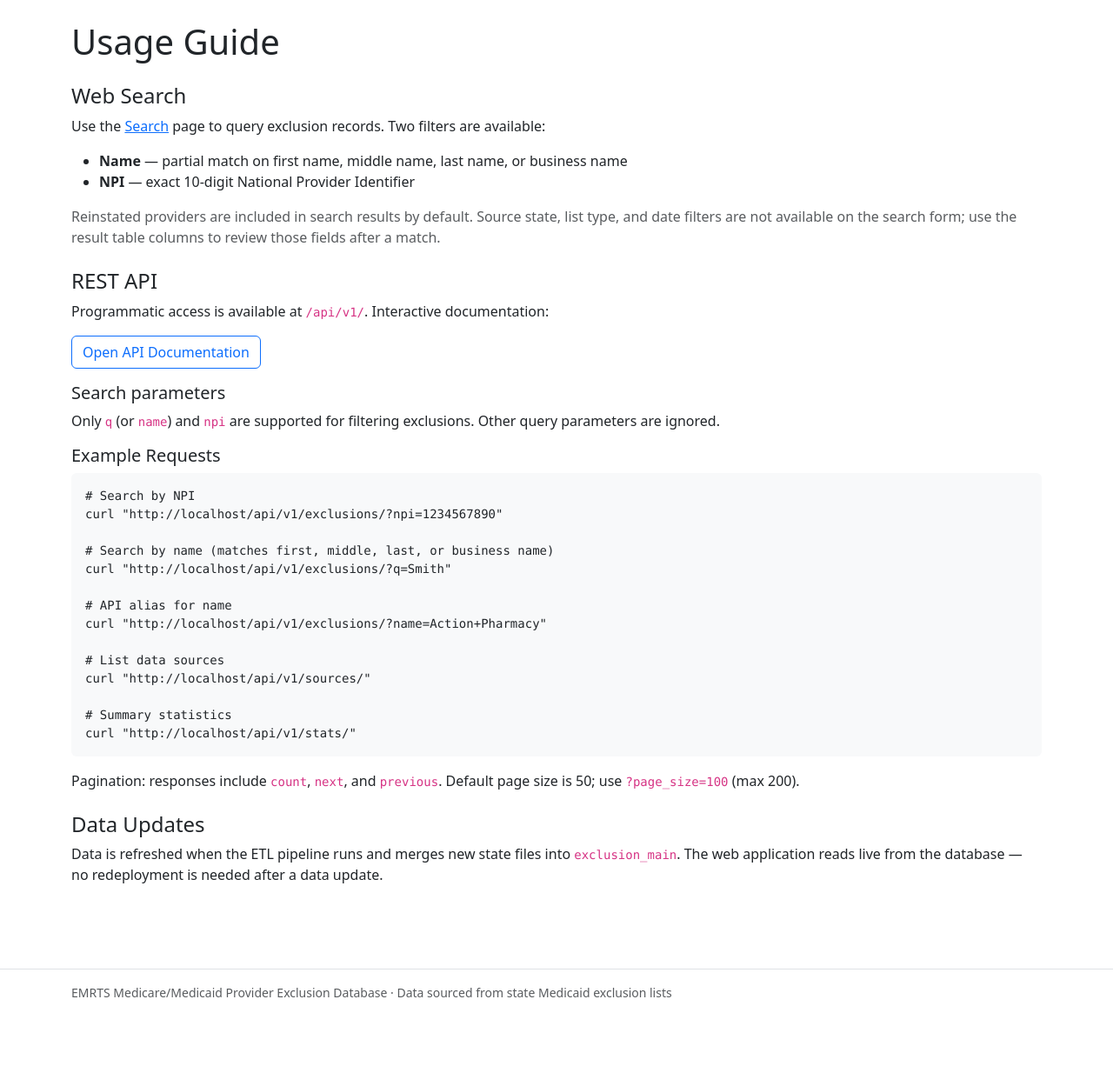
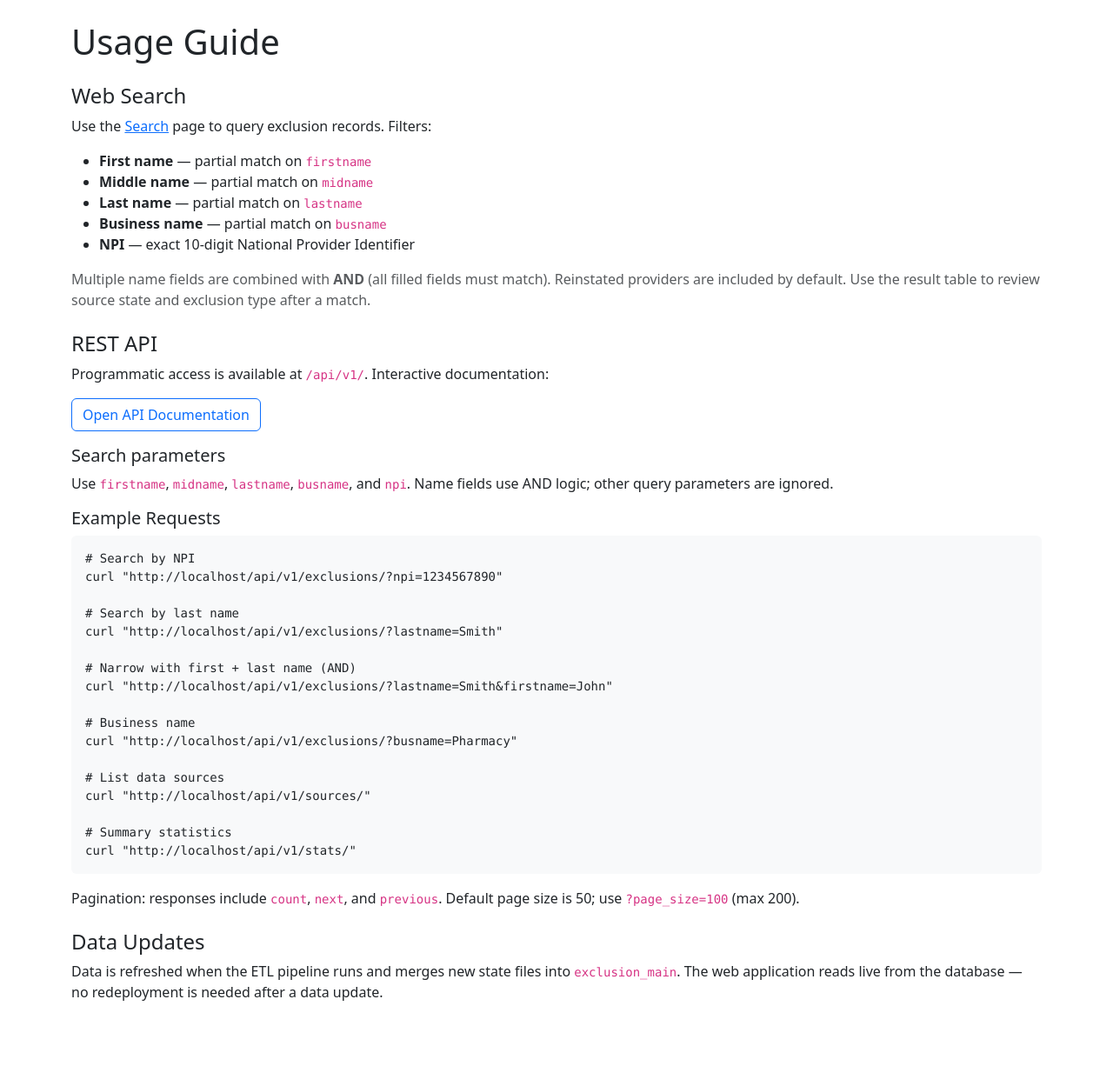
Before and after one commit to Xinzhuo-Li/exclusion-list, a Django app: page /usage/ in a window 1280 px wide. Shown: the part 56-1282 px from the top of the page at 87% size. Before the commit the page ends 1203 px from the top, so only its background shows below. Run offline with Django 5.2, Linux system fonts and the light colour scheme; parts of the project's set-up code (start-up, migrations or seed data) failed here and were passed over.

Commit message:
feat(web): four-field name search with AND logic and back-to-home link
Replace single q/name OR search with firstname, midname, lastname, and
busname filters; update API docs, usage guide, and search UI.

Co-authored-by: Cursor <cursoragent@cursor.com>

```diff
--- a/web/exclusions/queries.py
+++ b/web/exclusions/queries.py
@@ -5,7 +5,7 @@ from __future__ import annotations
 from dataclasses import dataclass
 from typing import Any
 
-from django.db.models import Count, Max, Q, QuerySet
+from django.db.models import Count, Max, QuerySet
 
 from .models import DataSource, ExclusionRecord
 
@@ -55,15 +55,19 @@ STATE_NAMES = {
 
 @dataclass
 class SearchParams:
-    q: str = ""
-    name: str = ""  # API alias; web form uses q
+    firstname: str = ""
+    midname: str = ""
+    lastname: str = ""
+    busname: str = ""
     npi: str = ""
 
 
 def parse_search_params(data: dict[str, Any]) -> SearchParams:
     return SearchParams(
-        q=(data.get("q") or "").strip(),
-        name=(data.get("name") or "").strip(),
+        firstname=(data.get("firstname") or "").strip(),
+        midname=(data.get("midname") or "").strip(),
+        lastname=(data.get("lastname") or "").strip(),
+        busname=(data.get("busname") or "").strip(),
         npi=(data.get("npi") or "").strip(),
     )
 
@@ -71,15 +75,14 @@ def parse_search_params(data: dict[str, Any]) -> SearchParams:
 def search_exclusions(params: SearchParams) -> QuerySet[ExclusionRecord]:
     qs = ExclusionRecord.objects.all()
 
-    name_query = params.name or params.q
-    if name_query:
-        qs = qs.filter(
-            Q(lastname__icontains=name_query)
-            | Q(firstname__icontains=name_query)
-            | Q(midname__icontains=name_query)
-            | Q(busname__icontains=name_query)
-        )
-
+    if params.firstname:
+        qs = qs.filter(firstname__icontains=params.firstname)
+    if params.midname:
+        qs = qs.filter(midname__icontains=params.midname)
+    if params.lastname:
+        qs = qs.filter(lastname__icontains=params.lastname)
+    if params.busname:
+        qs = qs.filter(busname__icontains=params.busname)
     if params.npi:
         qs = qs.filter(npi=params.npi)
 
--- a/web/templates/pages/usage.html
+++ b/web/templates/pages/usage.html
@@ -7,15 +7,18 @@
 
 <section class="mb-4">
   <h2 class="h4">Web Search</h2>
-  <p>Use the <a href="{% url 'search' %}">Search</a> page to query exclusion records. Two filters are available:</p>
+  <p>Use the <a href="{% url 'search' %}">Search</a> page to query exclusion records. Filters:</p>
   <ul>
-    <li><strong>Name</strong> — partial match on first name, middle name, last name, or business name</li>
+    <li><strong>First name</strong> — partial match on <code>firstname</code></li>
+    <li><strong>Middle name</strong> — partial match on <code>midname</code></li>
+    <li><strong>Last name</strong> — partial match on <code>lastname</code></li>
+    <li><strong>Business name</strong> — partial match on <code>busname</code></li>
     <li><strong>NPI</strong> — exact 10-digit National Provider Identifier</li>
   </ul>
   <p class="text-muted mb-0">
-    Reinstated providers are included in search results by default.
-    Source state, list type, and date filters are not available on the search form;
-    use the result table columns to review those fields after a match.
+    Multiple name fields are combined with <strong>AND</strong> (all filled fields must match).
+    Reinstated providers are included by default.
+    Use the result table to review source state and exclusion type after a match.
   </p>
 </section>
 
@@ -25,18 +28,21 @@
   <p><a class="btn btn-outline-primary" href="/api/docs/">Open API Documentation</a></p>
 
   <h3 class="h5 mt-3">Search parameters</h3>
-  <p>Only <code>q</code> (or <code>name</code>) and <code>npi</code> are supported for filtering exclusions.
-  Other query parameters are ignored.</p>
+  <p>Use <code>firstname</code>, <code>midname</code>, <code>lastname</code>, <code>busname</code>, and <code>npi</code>.
+  Name fields use AND logic; other query parameters are ignored.</p>
 
   <h3 class="h5 mt-3">Example Requests</h3>
   <pre class="bg-light p-3 rounded"><code># Search by NPI
 curl "{{ base_url }}/api/v1/exclusions/?npi=1234567890"
 
-# Search by name (matches first, middle, last, or business name)
-curl "{{ base_url }}/api/v1/exclusions/?q=Smith"
+# Search by last name
+curl "{{ base_url }}/api/v1/exclusions/?lastname=Smith"
 
-# API alias for name
-curl "{{ base_url }}/api/v1/exclusions/?name=Action+Pharmacy"
+# Narrow with first + last name (AND)
+curl "{{ base_url }}/api/v1/exclusions/?lastname=Smith&amp;firstname=John"
+
+# Business name
+curl "{{ base_url }}/api/v1/exclusions/?busname=Pharmacy"
 
 # List data sources
 curl "{{ base_url }}/api/v1/sources/"
```
Also changed, not shown: web/exclusions/api/views.py (+16 -4 lines), web/exclusions/views.py (+7 -28 lines), web/templates/exclusions/search.html (+22 -7 lines), web/tests/test_api.py (+5 -2 lines), web/tests/test_queries.py (+61 -19 lines).
